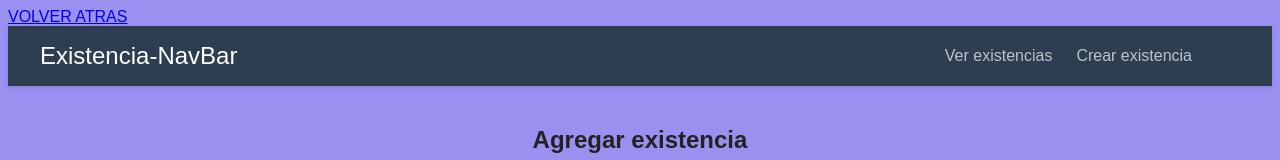
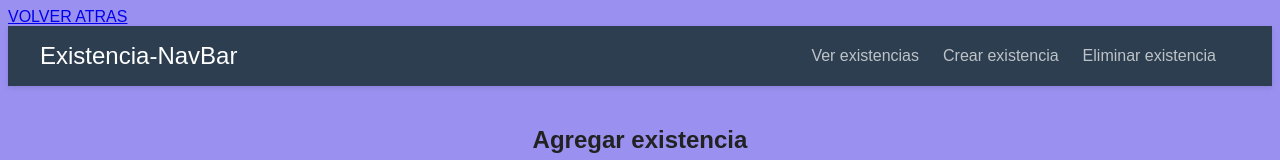
Before and after one commit to Danrognoni/Gestock-FrontEnd, an Angular app: page /existencia/createExistencia in a window 1280 px wide. Shown: the top 160 px of the page. Built offline with nearby package versions, Linux system fonts and the light colour scheme.

Commit message:
Update existencia-nav.component.html

```diff
--- a/src/app/components/existencia-nav/existencia-nav.component.html
+++ b/src/app/components/existencia-nav/existencia-nav.component.html
@@ -3,7 +3,7 @@
   <ul>
     <li><a routerLink="existenciaList">Ver existencias</a></li>
     <li><a routerLink="createExistencia">Crear existencia</a></li>
-    <li></li>
+    <li><a routerLink="deleteExistencia">Eliminar existencia</a></li>
     <li></li>
   </ul>
 </nav>
```
